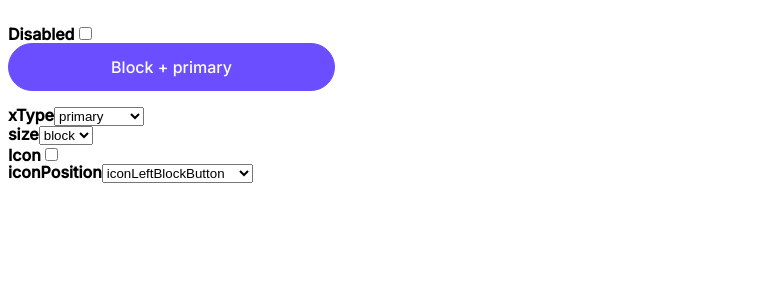
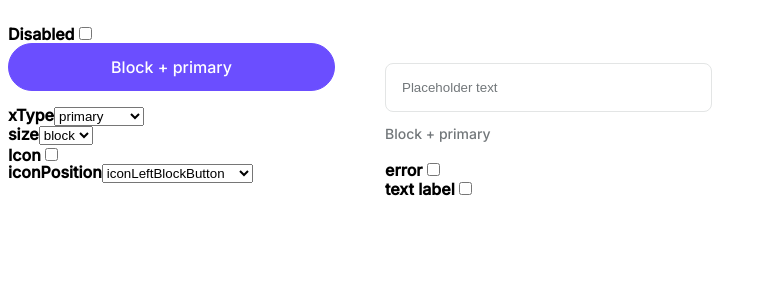
Before and after one commit to and-gurin/ui-component-library, a React (Create React App) app: page / in a window 1280 px wide. Shown: the top 300 px of the page, without its empty margins (0-767 px from the left). Built offline with nearby package versions, Linux system fonts and the light colour scheme.

Commit message:
feat: add input component

```diff
--- a/src/Stand.jsx
+++ b/src/Stand.jsx
@@ -2,6 +2,7 @@ import React, {useState} from 'react';
 import Button from 'button/Button';
 import IconArrow from "assets/icons/icon-arrow";
 import IconMessage from "assets/icons/icon-message";
+import Input from 'input/Input';
 
 const icons = {
     iconArrow: IconArrow,
@@ -28,6 +29,12 @@ const Stand = () => {
     const [iconPlace, setIconPlace] = useState('iconLeftBlockButton')
     const [size, setSize] = useState('block')
     const isIcon = icon && icons['iconArrow']
+
+    const [error, setError] = useState(false)
+    const [isTextLabel, setTextLabel] = useState(false)
+    const [value, setValue] = useState('')
+    const textLabel = isTextLabel && 'Text label'
+    const onChangeHandler = (e) => setValue(e.target.value)
 
     return (
         <div>
@@ -91,6 +98,30 @@ const Stand = () => {
                         </select>
                     </div>
                 </div>
+                <br/>
+                <div>
+                    <Input disabled={disabled}
+                           error={error}
+                           caption='Block + primary'
+                           placeholderText='Placeholder text'
+                           textLabel={textLabel}
+                           onChangeHandler={onChangeHandler}
+                           value={value}
+                    />
+                    <br/>
+                    <div>
+                        <b>error</b>
+                        <input checked={error}
+                               type={'checkbox'}
+                               onChange={(e) => setError(e.currentTarget.checked)}/>
+                    </div>
+                    <div>
+                        <b>text label</b>
+                        <input checked={isTextLabel}
+                               type={'checkbox'}
+                               onChange={(e) => setTextLabel(e.currentTarget.checked)}/>
+                    </div>
+                </div>
             </div>
         </div>
     );
--- /dev/null
+++ b/src/input/Input.jsx
@@ -0,0 +1,32 @@
+import React from 'react';
+import style from "input/Input.module.css";
+
+const Input = ({
+                   disabled,
+                   textLabel,
+                   caption,
+                   error,
+                   value,
+                   onChangeHandler,
+                   placeholderText
+               }
+) => {
+
+    return (
+        <>
+            <div className={style.wrapper}>
+                {textLabel && <div className={style.textLabel}>{textLabel}</div>}
+            </div>
+            <input value={value}
+                   onChange={onChangeHandler}
+                   className={error ? `${style.input} ${style.error}` : style.input}
+                   disabled={disabled}
+                   placeholder={placeholderText}
+            />
+            {!error ? <div className={style.caption}>{caption}</div> :
+                <div className={style.errorMessage}>Error Message</div>}
+        </>
+    );
+};
+
+export default Input;
--- /dev/null
+++ b/src/input/Input.module.css
@@ -0,0 +1,54 @@
+.input {
+    color: var(--ink-darkest);
+    border: solid 1px var(--sky-light);
+    border-radius: 8px;
+    outline: none;
+    padding: 16px;
+    cursor: pointer;
+    width: 327px;
+}
+
+.wrapper {
+    min-height: 20px;
+}
+
+.input::placeholder {
+    color: var(--ink-lighter);
+}
+
+.input:focus {
+    border: solid 1px var(--primary-base);
+    outline: none;
+}
+.input:disabled {
+    border: solid 1px var(--sky-lightest);
+    background: var(--sky-lighter);
+    outline: none;
+    color: var(--sky-base);
+}
+
+.error {
+    border: solid 1px var(--red-base);
+    padding: 16px;
+    border-radius: 8px;
+    outline: none;
+}
+
+.errorMessage {
+    color: var(--red-base);
+    font-size: 14px;
+    line-height: 20px;
+    margin-top: 12px;
+}
+
+.textLabel {
+    margin-bottom: 12px;
+    color: var(--ink-darkest);
+}
+
+.caption {
+    color: var(--ink-lighter);
+    font-size: 14px;
+    line-height: 20px;
+    margin-top: 12px;
+}
```
